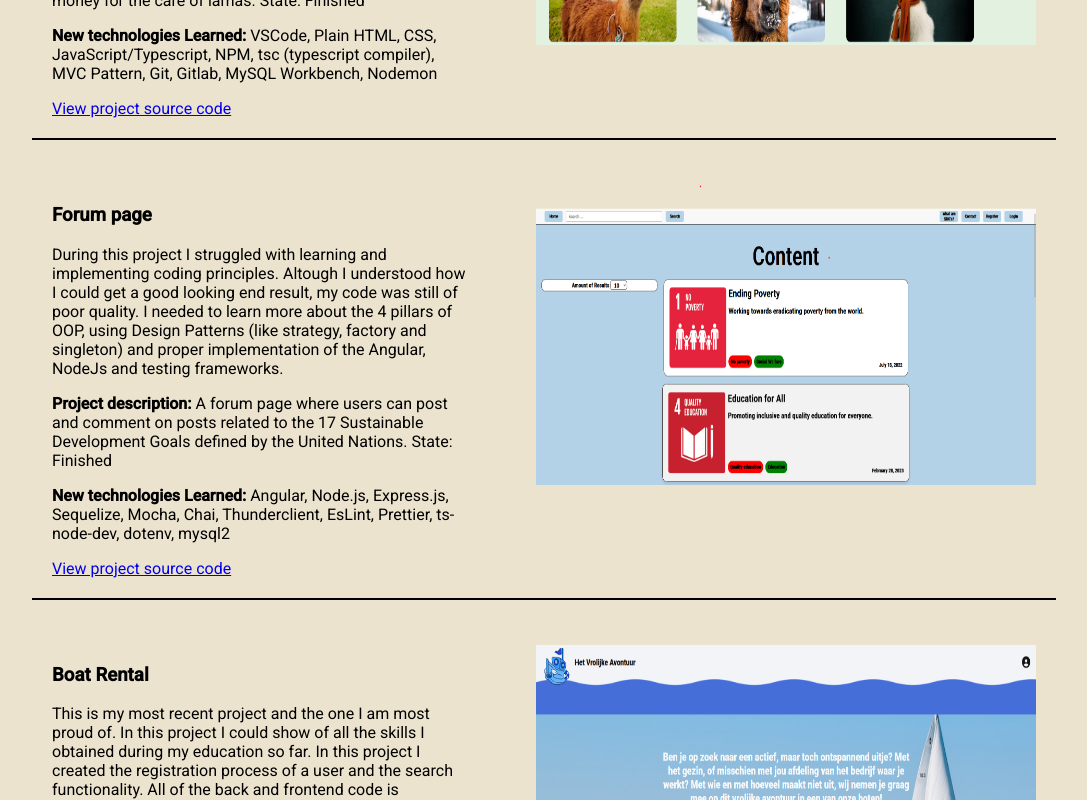
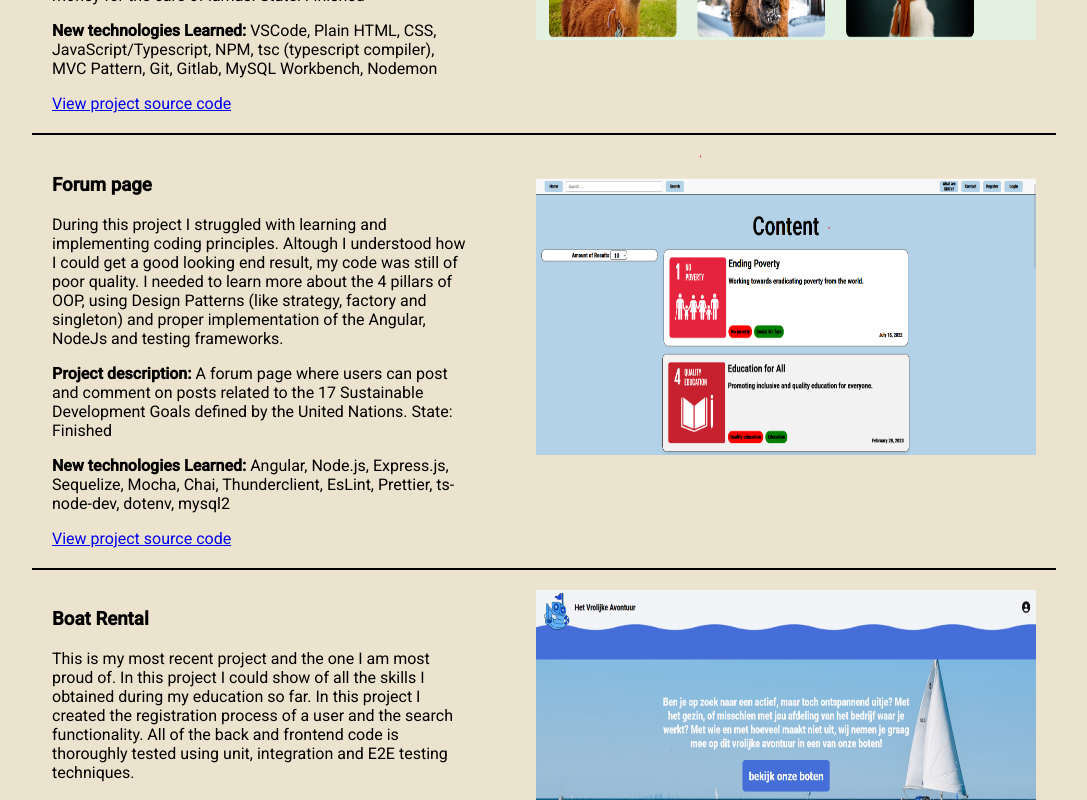
Before and after one commit to yourijanssen/youri-portfolio-page, an Angular app: page /projects in a window 1280 px wide. Shown: the part 480-1280 px from the top of the page, without its empty margins (96-1183 px from the left). Built offline with nearby package versions, Linux system fonts and the light colour scheme.

Commit message:
lsat updateds

```diff
--- a/src/app/pages/contact/contact.component.html
+++ b/src/app/pages/contact/contact.component.html
@@ -8,6 +8,7 @@
             Email me at:
             <a href="mailto:yourijanssen123@gmail.com">yourijanssen123@gmail.com</a>
         </p>
+        <p>More info: <a href="https://www.linkedin.com/in/youri-janssen/">LinkedIn Profile</a></p>
         <p>Call me at: <a href="tel:+31647223984">+31 647223984</a></p>
     </div>
 </div>
--- a/src/app/pages/homepage/homepage.component.css
+++ b/src/app/pages/homepage/homepage.component.css
@@ -67,7 +67,6 @@
 .project-info {
     display: flex;
     justify-content: space-between;
-    margin-top: 25px;
     padding: 20px;
     background-color: #ece3ce;
     border-top: 2px solid black;
--- a/src/app/pages/projects/projects.component.css
+++ b/src/app/pages/projects/projects.component.css
@@ -19,7 +19,6 @@
 .project-info {
     display: flex;
     justify-content: space-between;
-    margin-top: 25px;
     padding: 20px;
     background-color: #ece3ce;
     border-bottom: 2px solid black; /* Add a bottom border */
```
